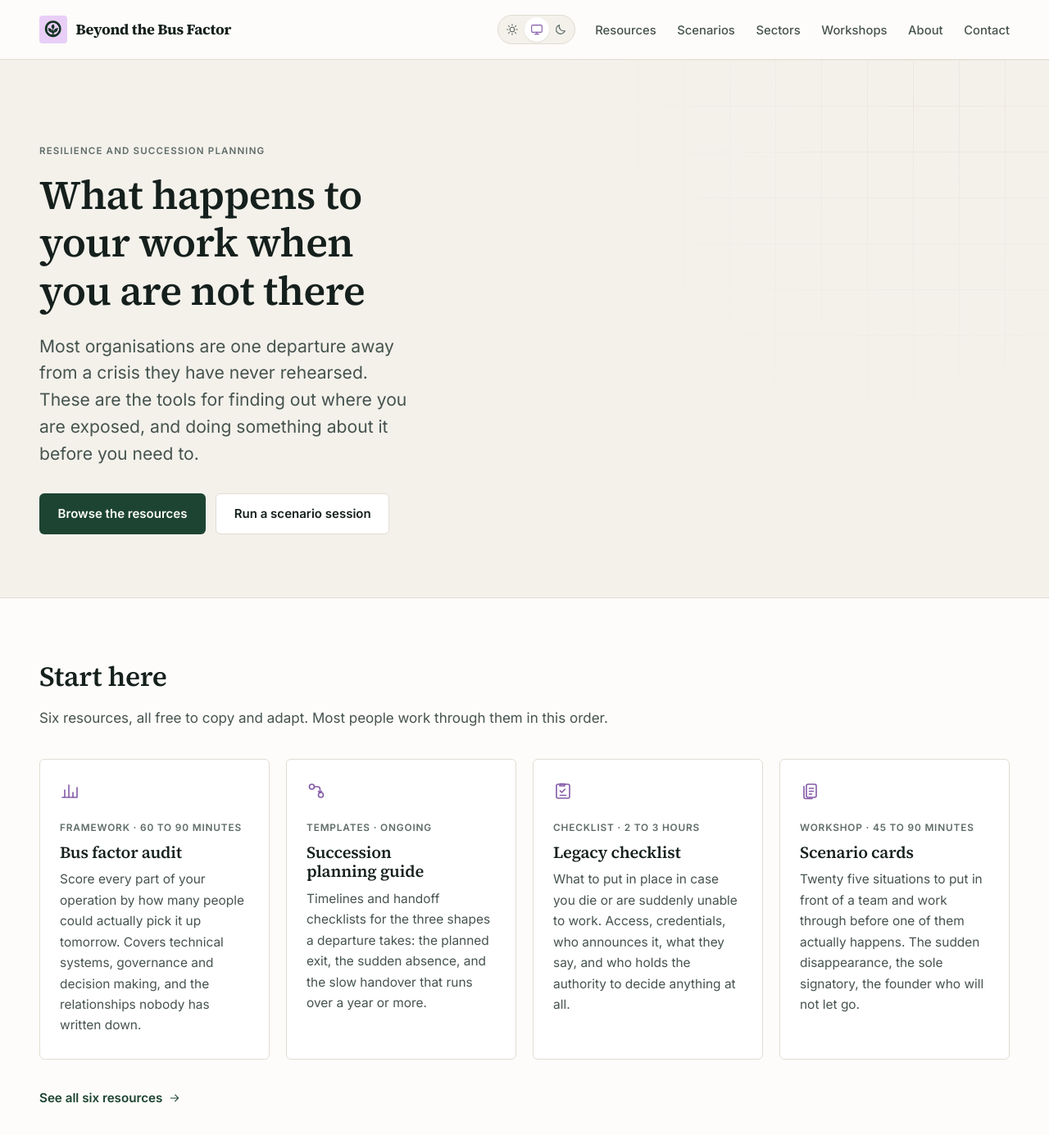
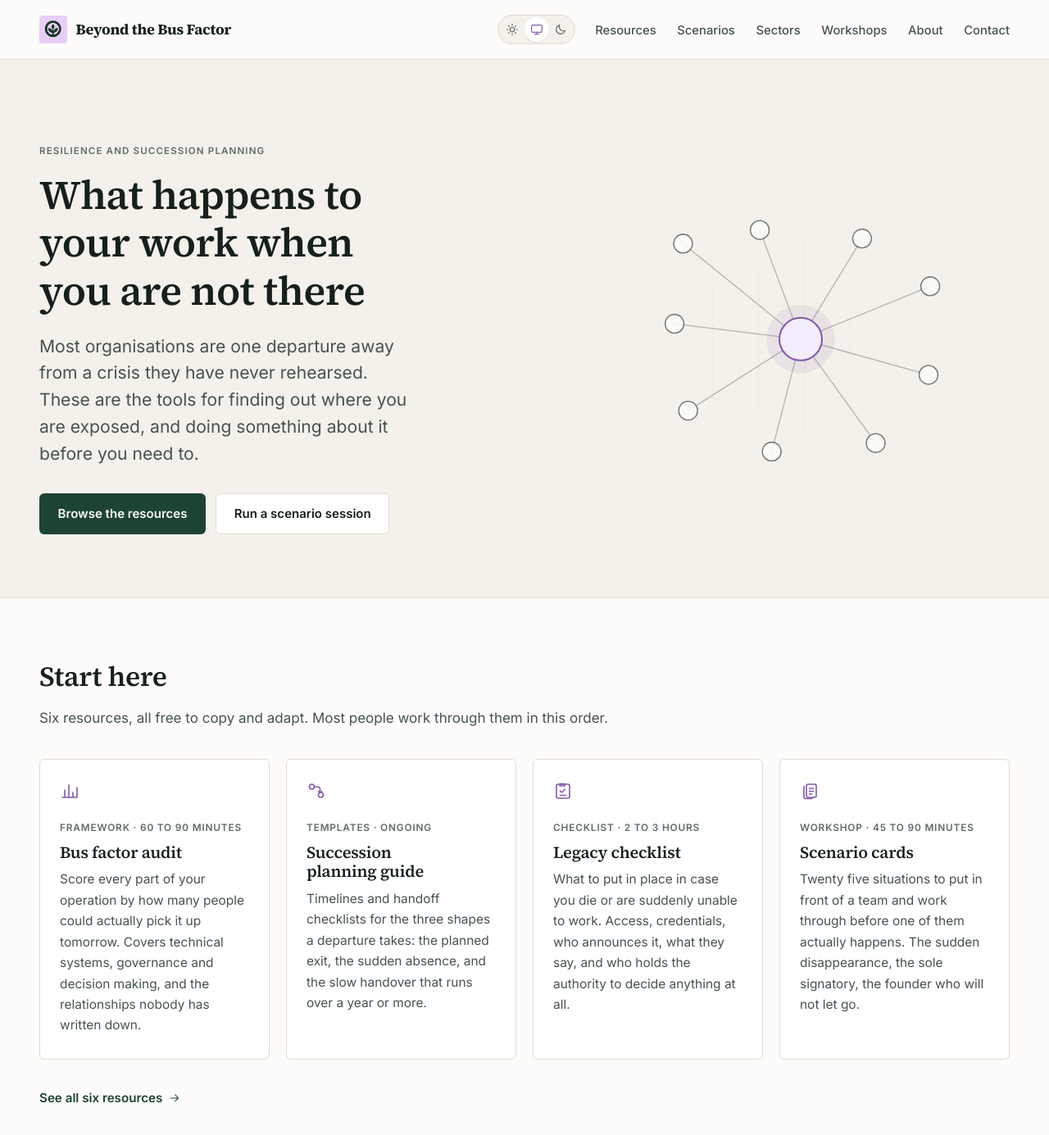
Before and after one commit to beyond-the-bus-factor/beyondthebusfactor.org, a Jekyll site: the page built from index.md, in a window 1280 px wide and 1400 px high. Shown: the top 1385 px of the window at 82% size. Built offline with Jekyll 4.4.1, drawn with Linux system fonts in a browser that asks for light colours.

Commit message:
Give the hero something on the right, and lay it out rather than positioning it
The right of the hero held a faint grid at low opacity behind a radial mask.
It was meant as texture and read as an empty slot where an image should be.

It now holds a figure: nine nodes with every connection routing through one,
which is the thing the headline is about. Decorative, so it is hidden from
assistive technology and the heading carries the meaning. Drawn in the brand
palette, with the hub in the logo lilac, so it works in both themes.

The hero is also now a two column grid rather than absolutely positioned
decoration. That matters beyond tidiness. With absolute positioning the
figure column could overlap the full width block boxes of the eyebrow and
the buttons at narrow desktop widths, which is the same shape as the bug
that once made the headline's contrast impossible to determine. Laying it
out removes the possibility rather than avoiding it by arithmetic. Checked
at thirteen widths from 320 to 1600: no overlap anywhere, no horizontal
scroll, and the figure hides below 60rem.

Moving the grid texture to .hero::before reintroduced exactly that contrast
failure, because a pseudo element spanning the hero covers the copy whatever
its mask says. Caught by pa11y before this left my machine. The texture is
now scoped to the figure column, where it cannot reach the text.

11/11 pages pass.

Co-Authored-By: Claude Opus 5 <noreply@anthropic.com>

```diff
--- a/_layouts/home.html
+++ b/_layouts/home.html
@@ -2,8 +2,8 @@
 layout: default
 ---
 <section class="hero">
-  <div class="hero-figure" aria-hidden="true"></div>
   <div class="wrap">
+    <div class="hero-copy">
       <p class="eyebrow">{{ page.eyebrow }}</p>
       <h1>{{ page.heading }}</h1>
       <p class="hero-lede">{{ page.lede }}</p>
@@ -11,6 +11,23 @@ layout: default
         <a class="btn btn-primary" href="{{ '/resources/' | relative_url }}">Browse the resources</a>
         <a class="btn btn-ghost" href="{{ '/scenarios/' | relative_url }}">Run a scenario session</a>
       </p>
+    </div>
+    <div class="hero-figure" aria-hidden="true">
+      <svg viewBox="0 0 400 340" role="presentation" focusable="false">
+        <g class="hf-links">
+          <path d="M200 170 L 62 58"/><path d="M200 170 L 152 42"/><path d="M200 170 L 272 52"/>
+          <path d="M200 170 L 352 108"/><path d="M200 170 L 52 152"/><path d="M200 170 L 350 212"/>
+          <path d="M200 170 L 68 254"/><path d="M200 170 L 166 302"/><path d="M200 170 L 288 292"/>
+        </g>
+        <g class="hf-nodes">
+          <circle cx="62" cy="58" r="11"/><circle cx="152" cy="42" r="11"/><circle cx="272" cy="52" r="11"/>
+          <circle cx="352" cy="108" r="11"/><circle cx="52" cy="152" r="11"/><circle cx="350" cy="212" r="11"/>
+          <circle cx="68" cy="254" r="11"/><circle cx="166" cy="302" r="11"/><circle cx="288" cy="292" r="11"/>
+        </g>
+        <circle class="hf-halo" cx="200" cy="170" r="40"/>
+        <circle class="hf-hub" cx="200" cy="170" r="25"/>
+      </svg>
+    </div>
   </div>
 </section>
 
--- a/assets/css/main.scss
+++ b/assets/css/main.scss
@@ -225,21 +225,62 @@ p { margin: 0 0 1.1em; }
   position: relative;
   overflow: hidden;
 }
-/* Decorative only. Kept clear of the text column so the contrast of the
-   copy can be computed against a flat colour by people and by linters alike. */
+
+/* The hero is a two column grid rather than absolutely positioned decoration.
+   Laying it out means the figure can never sit over the copy, which is the
+   bug that made the headline's contrast impossible to determine before. */
+.hero .wrap {
+  display: grid;
+  grid-template-columns: minmax(0, 1fr) minmax(0, 0.82fr);
+  gap: clamp(1.5rem, 4vw, 3.5rem);
+  align-items: center;
+}
+.hero-copy { min-width: 0; }
+
+/* Everything routes through one node. Decorative, so it is hidden from
+   assistive technology and the headline carries the meaning. */
 .hero-figure {
-  position: absolute; top: 0; bottom: 0; right: 0;
-  left: clamp(28rem, 52%, 46rem);
+  position: relative;
+  min-width: 0;
+  display: grid; place-items: center;
+}
+/* Scoped to the figure column. Spanning the whole hero would put a pseudo
+   element over the copy, and nothing could then determine the headline's
+   contrast, which is how this broke the first time. */
+.hero-figure::before {
+  content: "";
+  position: absolute; inset: -25% -15%;
   background-image:
     linear-gradient(var(--rule) 1px, transparent 1px),
     linear-gradient(90deg, var(--rule) 1px, transparent 1px);
   background-size: 3.5rem 3.5rem;
-  opacity: 0.5;
-  mask-image: radial-gradient(105% 95% at 78% 8%, #000 0%, transparent 72%);
-  -webkit-mask-image: radial-gradient(105% 95% at 78% 8%, #000 0%, transparent 72%);
+  opacity: 0.45;
+  mask-image: radial-gradient(60% 60% at 50% 50%, #000 0%, transparent 75%);
+  -webkit-mask-image: radial-gradient(60% 60% at 50% 50%, #000 0%, transparent 75%);
   pointer-events: none;
 }
-@media (max-width: 60rem) { .hero-figure { display: none; } }
+.hero-figure svg { position: relative; }
+.hero-figure svg {
+  width: 100%; height: auto;
+  max-width: 26rem;
+}
+.hf-links path {
+  fill: none; stroke: var(--ink-3);
+  stroke-width: 1.25; opacity: 0.45;
+}
+.hf-nodes circle {
+  fill: var(--paper); stroke: var(--ink-3);
+  stroke-width: 1.5; opacity: 0.85;
+}
+.hf-halo { fill: var(--accent); opacity: 0.1; }
+.hf-hub {
+  fill: var(--accent-soft); stroke: var(--accent); stroke-width: 2;
+}
+
+@media (max-width: 60rem) {
+  .hero .wrap { grid-template-columns: 1fr; }
+  .hero-figure { display: none; }
+}
 .hero .wrap { position: relative; z-index: 1; }
 .hero .hero-lede { max-width: 34ch; }
 .hero h1 { max-width: 18ch; }
```
Lines whose indentation alone changed are shown as unchanged.
